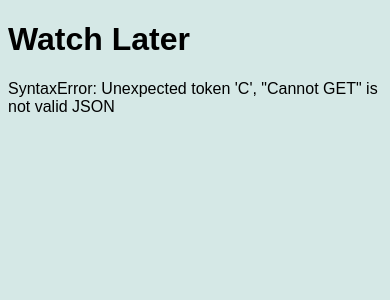
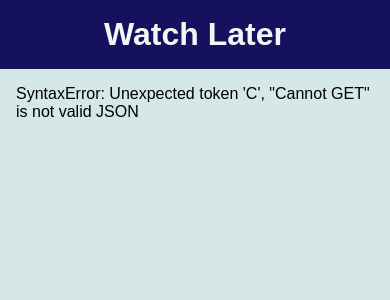
Before and after one commit to salihnayc/Watch-Later, a Python web app: template templates/details.html in a window 390 px wide. Shown: the top 300 px of the page. Run offline with Jinja, Linux system fonts and the light colour scheme; the template is opened without the code that fills it, so the values that code supplies are empty.

Commit message:
Details Page + CSS

```diff
--- a/static/styles.css
+++ b/static/styles.css
@@ -4,11 +4,14 @@
   --radius: 12px;
   --avatar-size: 72px;
   --body: #D5E8E6;
+  --form: #FF9FC7;
+  --add-video: #FF9808;
   --text-primary: #0f0f0f;
   --text-secondary: #606060;
   --card-background: #FFF3E3;
   --button-delete: #FF7171;
   --button-details: #9FA0FF;
+  --header: #16115E;
   --title-size: 1.25rem;
   --channel-size: 1rem;
 }
@@ -20,6 +23,74 @@
 
 body {
   background-color: var(--body);
+  margin: 0;
+  padding: 0;
+}
+
+header {
+  background-color: var(--header);
+  margin: 0;
+  padding: 16px;
+}
+
+header h1 {
+  color: whitesmoke;
+  margin: 0;
+  text-align: center;
+}
+
+header h1 a{
+  text-decoration: none;
+  color: whitesmoke;
+}
+
+main {
+  margin: 16px;
+}
+
+#form-div {
+  background-color: var(--form);
+  width: 50%;
+  padding: 8px;
+  margin: auto;
+  border-radius: var(--radius);
+  margin-bottom: 16px;
+}
+
+#form-div * {
+  margin: 0;
+}
+
+#addVideoForm {
+  display: flex;
+  gap: 8px;
+}
+
+#addVideoForm input {
+  flex: 1;
+  min-width: 0;
+  padding: 8px;
+  border: none;
+  background: none;
+  color: whitesmoke;
+}
+
+#addVideoForm input:focus-visible {
+  outline: none;
+}
+
+#addVideoForm button {
+  border-radius: var(--radius);
+  border: none;
+  padding: 16px;
+  cursor: pointer;
+  background-color: var(--add-video);
+  color: whitesmoke;
+}
+
+#formError{
+  color: red;
+  text-align: center;
 }
 
 #card-holder {
@@ -127,3 +198,52 @@ body {
   text-align: center;
   text-decoration: none;
 }
+
+#details-box {
+  display: flex;
+  gap: 16px;
+  align-items: flex-start;
+}
+
+.details-card {
+  flex: 1;
+  min-width: 0;
+}
+
+.details-side{
+  flex: 2;
+  background-color: var(--card-background);
+  border-radius: var(--radius);
+  padding: 16px;
+}
+
+.details-side h2 {
+  margin: 0;
+}
+
+.details-side h3 {
+  margin: 0;
+  margin-bottom: 16px;
+  background-color: var(--button-details);
+  width: fit-content;
+  padding: 8px;
+  border-radius: var(--radius);
+}
+
+.details-side a {
+  color: whitesmoke;
+  text-decoration: none;
+}
+
+.details-side p {
+  margin-top: 0;
+}
+
+@media (max-width: 968px) {
+  #details-box {
+    flex-direction: column;
+  }
+  #form-div {
+    width: 100%;
+  }
+}
--- a/templates/details.html
+++ b/templates/details.html
@@ -8,11 +8,20 @@
 </head>
 <body>
     <header>
-        <h1>Watch Later</h1>
+        <h1><a href="/">Watch Later</a></h1>
     </header>
 
     <main>
-        Video Details
+        <div id="details-box">
+            <img src="../static/thumbnails/6FU4YahMa5s.jpg" class="details-img">
+            <div class="details-side">
+                <h2>Title</h2>
+                <p>The Colosseum Duel! FINAL LIFE #4</p>
+                <h2>Description</h2>
+                <p>Lorem ipsum dolor sit amet consectetur adipisicing elit. Sed quod pariatur veritatis vitae soluta. Sint natus suscipit assumenda fuga doloremque velit error voluptates repellat, aliquid optio asperiores accusamus consequuntur officia?
+                Totam assumenda exercitationem deserunt, enim error quae necessitatibus. Porro asperiores assumenda odio, quas voluptatum quae et dolor non fugit aspernatur! Qui, error repellendus perferendis beatae vero iure sed exercitationem ullam?</p>
+            </div>
+        </div>
     </main>
     <script src="../static/details.js"></script>
 </body>
```
Also changed, not shown: static/details.js (+42 -3 lines), templates/index.html (+8 -7 lines).
